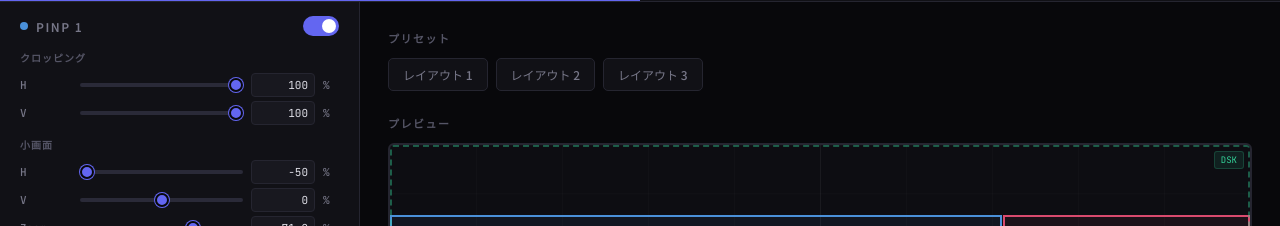
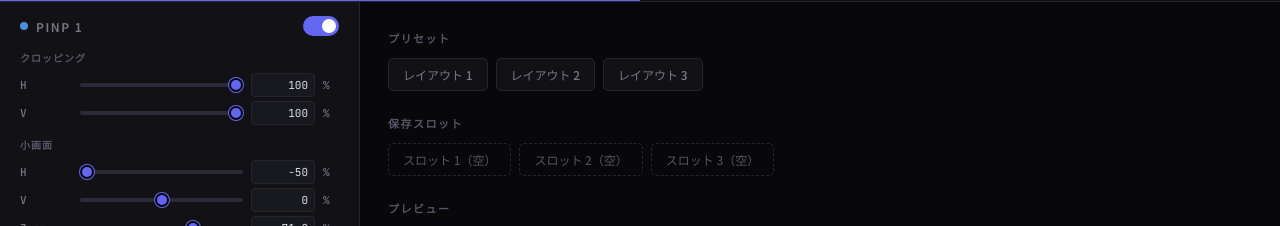
Before and after one commit to dero1to/roland-switcher-layer, a React (Vite) app in the folder app/: page / in a window 1280 px wide. Shown: the part 101-327 px from the top of the page. Built offline with nearby package versions, Linux system fonts and the light colour scheme.

Commit message:
ForwardModeコンポーネントに保存スロット機能を追加し、スタイルを調整

```diff
--- a/app/src/components/ForwardMode.tsx
+++ b/app/src/components/ForwardMode.tsx
@@ -1,9 +1,28 @@
-import { useState, useCallback, useRef } from 'react';
+import { useState, useCallback, useRef, useEffect } from 'react';
 import type { PinPParams, PixelRect } from '../types';
 import { PRESETS, COLORS, W, H } from '../utils/constants';
 import { calcRect, detectOverlaps, buildForwardExportJson, buildForwardExportText } from '../utils/calc';
 import { ForwardSidebar } from './ForwardSidebar';
 import { Monitor } from './Monitor';
+
+const STORAGE_KEY = 'v160hd-saved-slots';
+
+interface SavedSlot {
+  name: string;
+  pinps: Record<number, PinPParams>;
+}
+
+function loadSlots(): (SavedSlot | null)[] {
+  try {
+    const raw = localStorage.getItem(STORAGE_KEY);
+    if (raw) return JSON.parse(raw);
+  } catch { /* ignore */ }
+  return [null, null, null];
+}
+
+function saveSlots(slots: (SavedSlot | null)[]) {
+  localStorage.setItem(STORAGE_KEY, JSON.stringify(slots));
+}
 
 interface ForwardModeProps {
   pinps: Record<number, PinPParams>;
@@ -14,6 +33,33 @@ export function ForwardMode({ pinps, setPinps }: ForwardModeProps) {
   const [activePreset, setActivePreset] = useState<number | null>(null);
   const [toastVisible, setToastVisible] = useState(false);
   const toastTimer = useRef<ReturnType<typeof setTimeout> | null>(null);
+  const [slots, setSlots] = useState<(SavedSlot | null)[]>(loadSlots);
+  useEffect(() => { saveSlots(slots); }, [slots]);
+
+  const handleSaveSlot = useCallback((idx: number) => {
+    const name = prompt('保存名を入力', slots[idx]?.name || `保存${idx + 1}`);
+    if (name === null) return;
+    setSlots(prev => {
+      const next = [...prev];
+      next[idx] = { name: name || `保存${idx + 1}`, pinps: JSON.parse(JSON.stringify(pinps)) };
+      return next;
+    });
+  }, [pinps, slots]);
+
+  const handleLoadSlot = useCallback((idx: number) => {
+    const slot = slots[idx];
+    if (!slot) return;
+    setPinps(slot.pinps);
+    setActivePreset(null);
+  }, [slots, setPinps]);
+
+  const handleDeleteSlot = useCallback((idx: number) => {
+    setSlots(prev => {
+      const next = [...prev];
+      next[idx] = null;
+      return next;
+    });
+  }, []);
 
   const handleUpdate = useCallback((id: number, updates: Partial<PinPParams>) => {
     setPinps(prev => ({
@@ -191,6 +237,28 @@ export function ForwardMode({ pinps, setPinps }: ForwardModeProps) {
           </div>
         </div>
         <div>
+          <div className="preview-label">保存スロット</div>
+          <div className="save-slots">
+            {slots.map((slot, idx) => (
+              <div key={idx} className="save-slot">
+                {slot ? (
+                  <>
+                    <button className="slot-load" onClick={() => handleLoadSlot(idx)} title="読み込む">
+                      {slot.name}
+                    </button>
+                    <button className="slot-overwrite" onClick={() => handleSaveSlot(idx)} title="上書き保存">↻</button>
+                    <button className="slot-delete" onClick={() => handleDeleteSlot(idx)} title="削除">×</button>
+                  </>
+                ) : (
+                  <button className="slot-empty" onClick={() => handleSaveSlot(idx)}>
+                    スロット {idx + 1}（空）
+                  </button>
+                )}
+              </div>
+            ))}
+          </div>
+        </div>
+        <div>
           <div className="preview-label">プレビュー</div>
           <Monitor
             rects={enabledRects.map(r => ({ id: r.id, rect: r }))}
--- a/app/src/index.css
+++ b/app/src/index.css
@@ -493,6 +493,50 @@ input[type="range"]::-webkit-slider-thumb {
 .preset-btn:hover { border-color: var(--border-hover); color: var(--text); background: var(--surface2); }
 .preset-btn.active { border-color: var(--accent); color: var(--accent); background: var(--accent-dim); }
 
+/* ── Save Slots ── */
+.save-slots { display: flex; gap: 8px; flex-wrap: wrap; }
+.save-slot { display: flex; gap: 2px; }
+.slot-load {
+  font-family: var(--sans);
+  font-size: 12px;
+  font-weight: 500;
+  padding: 7px 14px;
+  border: 1px solid var(--border);
+  border-radius: 5px 0 0 5px;
+  background: var(--surface);
+  color: var(--text);
+  cursor: pointer;
+  transition: all 0.15s;
+}
+.slot-load:hover { border-color: var(--accent); color: var(--accent); background: var(--accent-dim); }
+.slot-overwrite, .slot-delete {
+  font-family: var(--sans);
+  font-size: 12px;
+  padding: 7px 8px;
+  border: 1px solid var(--border);
+  border-left: none;
+  background: var(--surface);
+  color: var(--text-dim);
+  cursor: pointer;
+  transition: all 0.15s;
+}
+.slot-overwrite { border-radius: 0; }
+.slot-delete { border-radius: 0 5px 5px 0; }
+.slot-overwrite:hover { color: var(--accent); background: var(--surface2); }
+.slot-delete:hover { color: #d94a6e; background: var(--surface2); }
+.slot-empty {
+  font-family: var(--sans);
+  font-size: 12px;
+  padding: 7px 14px;
+  border: 1px dashed var(--border);
+  border-radius: 5px;
+  background: transparent;
+  color: var(--text-muted);
+  cursor: pointer;
+  transition: all 0.15s;
+}
+.slot-empty:hover { border-color: var(--accent); color: var(--text-dim); background: var(--surface); }
+
 /* ── Export ── */
 .export-bar { display: flex; gap: 8px; align-items: center; }
 .export-btn {
```
